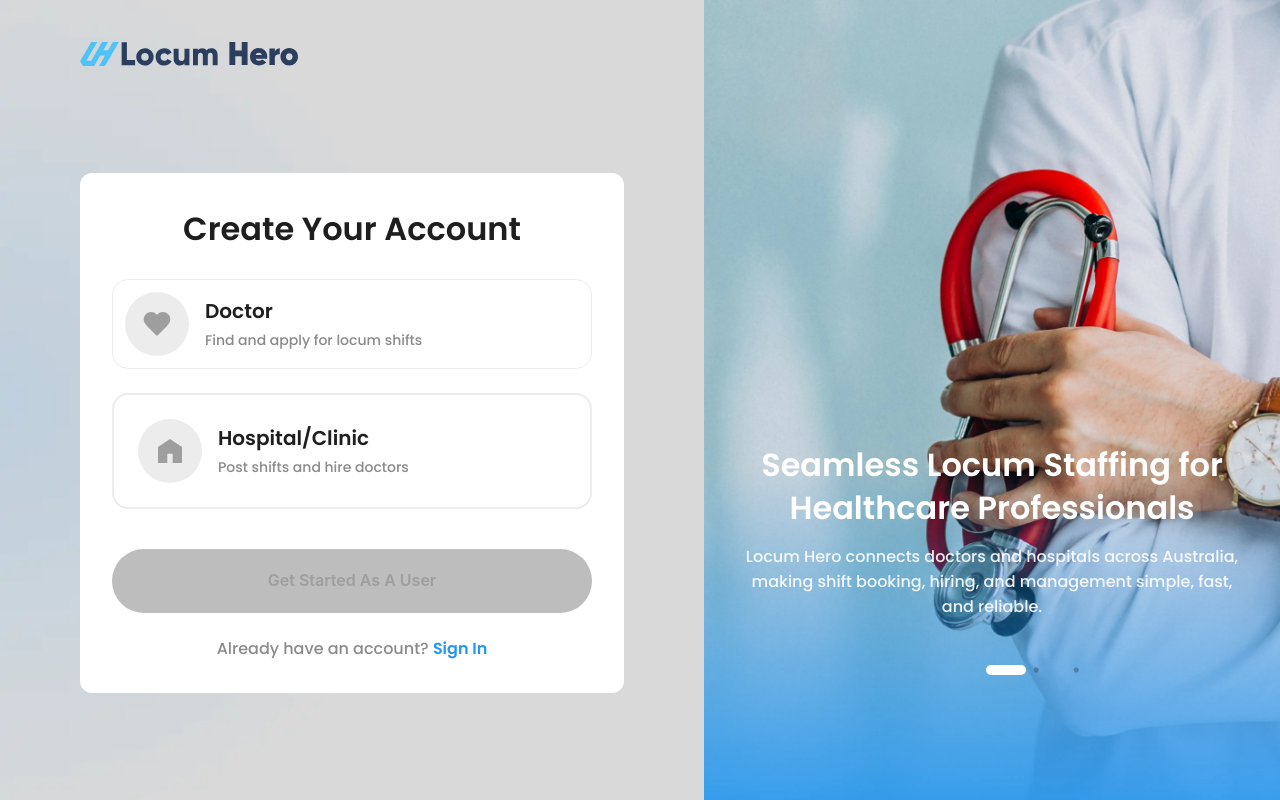
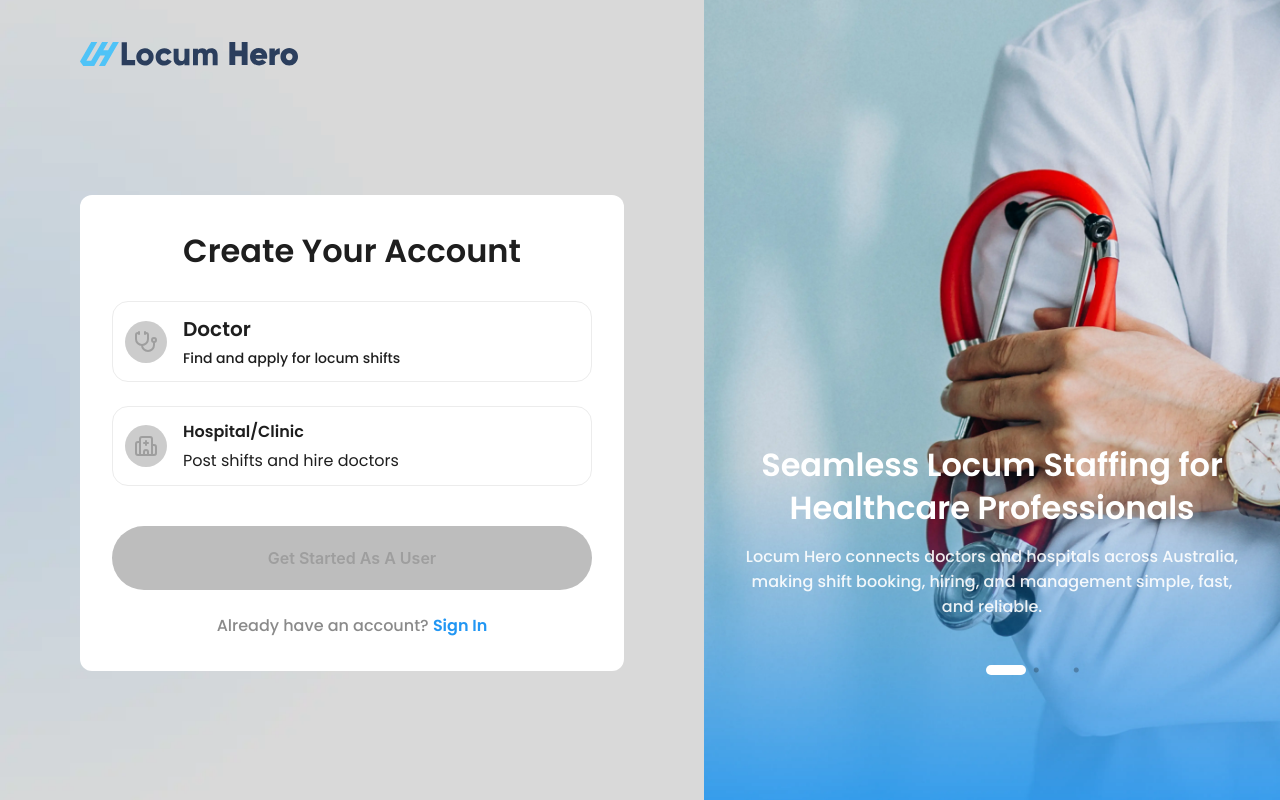
Before and after one commit to ahmadabdul786/CareRoster, a Next.js app: page /register in a window 1280 px wide. Built offline with nearby package versions, Linux system fonts and the light colour scheme.

Commit message:
make pixel perfect

```diff
--- a/src/app/globals.css
+++ b/src/app/globals.css
@@ -131,6 +131,13 @@ body {
   --color-tertiary-dark: var(--tertiary-dark);
   --color-soft-dark: var(--soft-dark);
   --color-dark-hover: var(--dark-hover);
+  /* grays */
+ --color-soft-gray : var(--soft-gray);
+ --color-dark-gray : var(--dark-gray);
+
+ --color-primary-gray : var(--primary-gray);
+
+ --color-secondary-gray : var(--secondary-gray);
 
   /* neutral */
   --color-divider-gray: var(--divider-gray);
--- a/src/components/auth/UserTypeSelection.tsx
+++ b/src/components/auth/UserTypeSelection.tsx
@@ -3,6 +3,7 @@
 import { Typography } from "@/components/shared/typography";
 import { Button } from "@/components/shared/button";
 import { useState } from "react";
+import { Hospital, Stethoscope } from "lucide-react";
 
 type UserType = "doctor" | "hospital" | null;
 
@@ -30,35 +31,20 @@ export const UserTypeSelection = ({ onSelect }: UserTypeSelectionProps) => {
         onClick={() => handleSelection("doctor")}
         className={`w-full p-3 rounded-2xl border transition-all duration-200 flex items-center gap-4 ${
           selectedType === "doctor"
-            ? "bg-light-blue/10 border-light-blue"
-            : "bg-white border-light-gray hover:border-light-blue/50"
+            ? "bg-light-blue/30 border-none"
+            : "bg-white border-light-gray "
         }`}
       >
-        <div className={`w-16 h-16 rounded-full flex items-center justify-center ${
-          selectedType === "doctor" ? "bg-light-blue" : "bg-light-gray"
+        <div className={`w-[42px] h-[42px] rounded-full flex items-center justify-center ${
+          selectedType === "doctor" ? "bg-white" : "bg-soft-gray"
         }`}>
-          <svg
-            width="32"
-            height="32"
-            viewBox="0 0 24 24"
-            fill="none"
-            xmlns="http://www.w3.org/2000/svg"
-          >
-            <path
-              d="M19 14C20.49 12.54 22 10.79 22 8.5C22 7.04131 21.4205 5.64236 20.3891 4.61091C19.3576 3.57946 17.9587 3 16.5 3C14.74 3 13.5 3.5 12 5C10.5 3.5 9.26 3 7.5 3C6.04131 3 4.64236 3.57946 3.61091 4.61091C2.57946 5.64236 2 7.04131 2 8.5C2 10.8 3.5 12.55 5 14L12 21L19 14Z"
-              fill={selectedType === "doctor" ? "white" : "#9E9E9E"}
-            />
-            <path
-              d="M12.88 5.05C13.4 4.55 14.02 4.24 14.75 4.07C15.13 4 15.53 3.95 15.95 3.95C16.7 3.95 17.42 4.16 18.04 4.54C17.38 5.5 16.5 6.35 15.47 7.04C14.74 7.53 13.94 7.92 13.09 8.19C12.95 7.59 12.88 6.97 12.88 6.34C12.88 5.9 12.88 5.47 12.88 5.05Z"
-              fill={selectedType === "doctor" ? "white" : "#9E9E9E"}
-            />
-          </svg>
+          <Stethoscope className={selectedType === "doctor" ? "text-light-blue" : "text-primary-gray"} />
         </div>
         <div className="flex-1 text-left">
-          <Typography as="h3" size="h3" weight="semibold" className="text-primary-dark">
+          <Typography as="h3" size="h3" weight="semibold" className={selectedType === "doctor" ? "text-light-blue" : "text-primary-dark"}>
             Doctor
           </Typography>
-          <Typography as="p" size="md" className="text-muted-gray mt-1">
+          <Typography as="p" size="md" className="text-primary-dark mt-1">
             Find and apply for locum shifts
           </Typography>
         </div>
@@ -67,33 +53,22 @@ export const UserTypeSelection = ({ onSelect }: UserTypeSelectionProps) => {
       {/* Hospital/Clinic Option */}
       <button
         onClick={() => handleSelection("hospital")}
-        className={`w-full p-6 rounded-2xl border-2 transition-all duration-200 flex items-center gap-4 ${
+        className={`w-full p-3 rounded-2xl border  transition-all duration-200 flex items-center gap-4 ${
           selectedType === "hospital"
-            ? "bg-light-blue/10 border-light-blue"
-            : "bg-white border-light-gray hover:border-light-blue/50"
+            ? "bg-light-blue/30 border-none"
+            : "bg-white border-light-gray "
         }`}
       >
-        <div className={`w-16 h-16 rounded-full flex items-center justify-center ${
-          selectedType === "hospital" ? "bg-light-blue" : "bg-light-gray"
+        <div className={`w-[42px] h-[42px] rounded-full flex items-center justify-center ${
+          selectedType === "hospital" ? "bg-white" : "bg-soft-gray"
         }`}>
-          <svg
-            width="32"
-            height="32"
-            viewBox="0 0 24 24"
-            fill="none"
-            xmlns="http://www.w3.org/2000/svg"
-          >
-            <path
-              d="M3 21V9L12 3L21 9V21H14V14H10V21H3Z"
-              fill={selectedType === "hospital" ? "white" : "#9E9E9E"}
-            />
-          </svg>
+          <Hospital className={selectedType === "hospital" ? "text-light-blue" : "text-primary-gray"} />
         </div>
         <div className="flex-1 text-left">
-          <Typography as="h3" size="h3" weight="semibold" className="text-primary-dark">
+          <Typography as="h5" size="h5" weight="semibold" className={selectedType === "hospital" ? "text-light-blue" : "text-primary-dark"}>
             Hospital/Clinic
           </Typography>
-          <Typography as="p" size="md" className="text-muted-gray mt-1">
+          <Typography  size="h5" weight="normal" className="text-primary-dark mt-1">
             Post shifts and hire doctors
           </Typography>
         </div>
```
